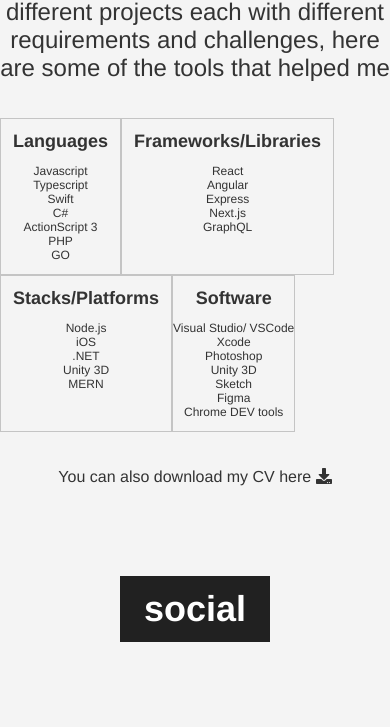
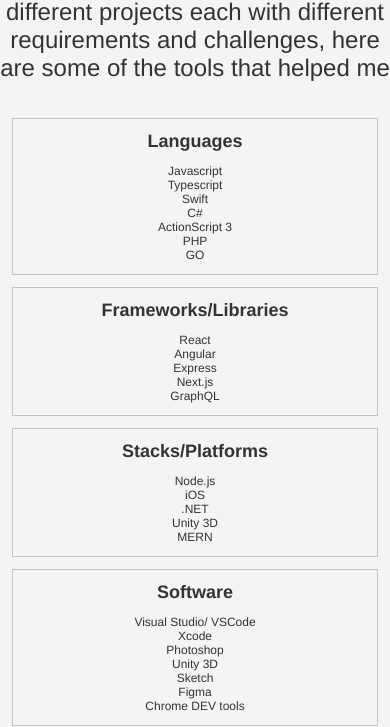
Before and after one commit to cesarvarela/cesarvarela.com, a Gatsby site: page / in a window 390 px wide. Shown: the part 1446-2173 px from the top of the page. Built offline with nearby package versions, Linux system fonts and the light colour scheme; Gatsby itself is replaced by a stand-in of ours.

Commit message:
Make skills cards responsive

```diff
--- a/src/components/ListCard.js
+++ b/src/components/ListCard.js
@@ -25,7 +25,7 @@
 
 export default function ListCard({ title, items }) {
 
-    return <StyledListCard>
+    return <StyledListCard className="list-card">
         <h4>{title}</h4>
         <List>
             {
--- a/src/components/sections/About.js
+++ b/src/components/sections/About.js
@@ -6,14 +6,18 @@
 import ListCard from '../ListCard'
 import styled from 'styled-components'
 
+const Cards = styled.div`
+    margin: 36px auto 0;
+    @media (min-width: 768px) {
+        display: flex;
+        justify-content: center;
+        flex-wrap: wrap;
+    }
 
-const Cards = styled.div`
-    display: flex;
-    flex-wrap: wrap;
-    margin: 36px auto 0;
-
-    & > .tool-card {
-        flex: 1;
+    & > .list-card {
+        @media (min-width: 768px) {
+            width: 40%;
+        }
         margin: 12px;
     }
 `
```
